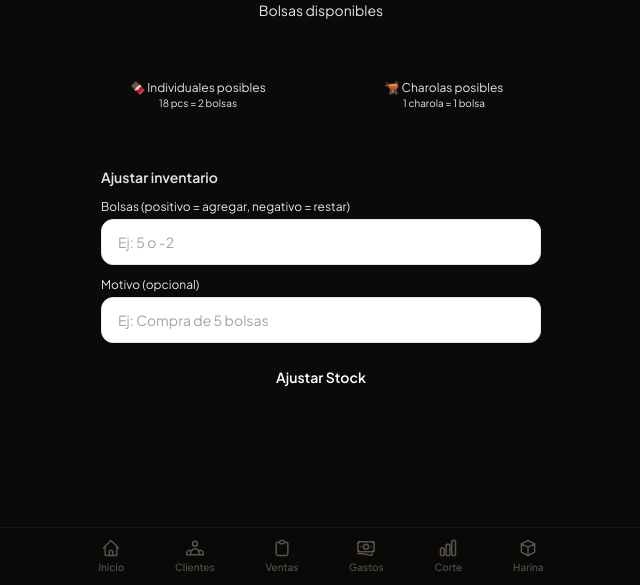
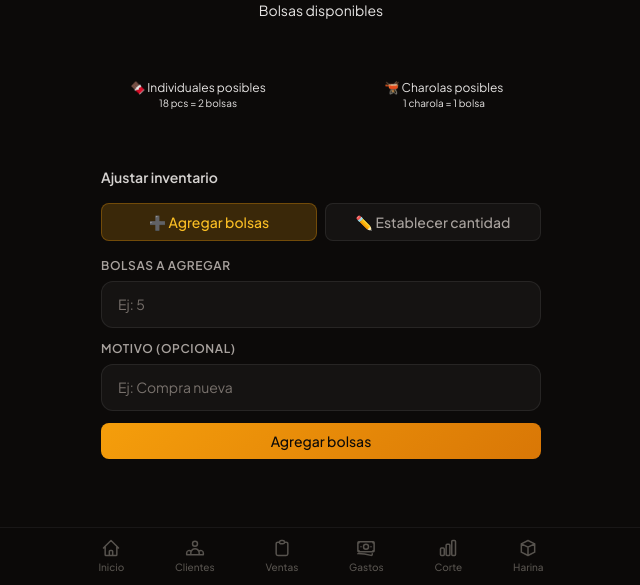
Before and after one commit to XxLGTOxX/brownies, a FastAPI app: template templates/inventory.html in a window 1280 px wide. Shown: the part 215-800 px from the top of the page, without its empty margins (319-959 px from the left). Run offline with FastAPI, Linux system fonts and the light colour scheme; the template is opened without the code that fills it, so the values that code supplies are empty; parts of the project's set-up code (start-up, migrations or seed data) failed here and were passed over; some libraries are stand-ins or nearby versions.

Commit message:
Improve form input visibility, fix flour inventory to integer only (floor decimals), redesign UI to prevent negatives

```diff
--- a/templates/inventory.html
+++ b/templates/inventory.html
@@ -37,25 +37,90 @@
 
     <!-- Adjust Inventory -->
     <div class="glass rounded-2xl p-5 card-glow">
-        <h3 class="text-sm font-semibold text-chocolate-300 mb-3">Ajustar inventario</h3>
-        <form method="POST" action="/inventario/ajustar" class="space-y-3">
+        <h3 class="text-sm font-semibold text-stone-300 mb-4">Ajustar inventario</h3>
+
+        <!-- Tabs: Add or Set -->
+        <div class="flex gap-2 mb-4">
+            <button type="button" class="tab-btn flex-1 py-2 px-3 rounded-lg text-sm font-medium transition" data-mode="add"
+                style="background: rgba(245,158,11,0.2); color: #fbbf24; border: 1px solid rgba(245,158,11,0.3);">
+                ➕ Agregar bolsas
+            </button>
+            <button type="button" class="tab-btn flex-1 py-2 px-3 rounded-lg text-sm font-medium transition" data-mode="set"
+                style="background: rgba(255,255,255,0.04); color: #a8a29e; border: 1px solid rgba(255,255,255,0.08);">
+                ✏️ Establecer cantidad
+            </button>
+        </div>
+
+        <!-- Add Mode -->
+        <form method="POST" action="/inventario/ajustar" class="space-y-3 tab-form" data-mode="add">
             <div>
-                <label class="block text-chocolate-400 text-xs mb-1">Bolsas (positivo = agregar, negativo =
-                    restar)</label>
-                <input type="number" step="0.01" name="bags" required
-                    class="w-full bg-chocolate-900/50 border border-chocolate-700/50 rounded-xl px-4 py-3 text-chocolate-100 placeholder-chocolate-600 focus:outline-none text-sm"
-                    placeholder="Ej: 5 o -2">
+                <label class="label">Bolsas a agregar</label>
+                <input type="number" step="1" name="bags" required min="0"
+                    class="input-field"
+                    placeholder="Ej: 5">
             </div>
             <div>
-                <label class="block text-chocolate-400 text-xs mb-1">Motivo (opcional)</label>
+                <label class="label">Motivo (opcional)</label>
                 <input type="text" name="reason"
-                    class="w-full bg-chocolate-900/50 border border-chocolate-700/50 rounded-xl px-4 py-3 text-chocolate-100 placeholder-chocolate-600 focus:outline-none text-sm"
-                    placeholder="Ej: Compra de 5 bolsas">
+                    class="input-field"
+                    placeholder="Ej: Compra nueva">
             </div>
-            <button type="submit" class="btn-primary w-full py-3 rounded-xl font-semibold text-white text-sm">
-                Ajustar Stock
+            <button type="submit" class="btn-brand w-full py-2 px-4 rounded-lg font-medium text-sm">
+                Agregar bolsas
+            </button>
+        </form>
+
+        <!-- Set Mode -->
+        <form method="POST" action="/inventario/establecer" class="space-y-3 tab-form hidden" data-mode="set">
+            <div>
+                <label class="label">Cantidad total de bolsas</label>
+                <input type="number" step="1" name="bags" required min="0"
+                    class="input-field"
+                    placeholder="Ej: {{ bags }}">
+            </div>
+            <div>
+                <label class="label">Motivo (opcional)</label>
+                <input type="text" name="reason"
+                    class="input-field"
+                    placeholder="Ej: Inventario físico revisado">
+            </div>
+            <button type="submit" class="btn-green w-full py-2 px-4 rounded-lg font-medium text-sm">
+                Establecer cantidad
             </button>
         </form>
     </div>
+
+    <script>
+        const tabBtns = document.querySelectorAll('.tab-btn');
+        const tabForms = document.querySelectorAll('.tab-form');
+
+        tabBtns.forEach(btn => {
+            btn.addEventListener('click', () => {
+                const mode = btn.dataset.mode;
+
+                // Update button styles
+                tabBtns.forEach(b => {
+                    if (b.dataset.mode === mode) {
+                        b.style.background = 'rgba(245,158,11,0.2)';
+                        b.style.color = '#fbbf24';
+                        b.style.border = '1px solid rgba(245,158,11,0.3)';
+                    } else {
+                        b.style.background = 'rgba(255,255,255,0.04)';
+                        b.style.color = '#a8a29e';
+                        b.style.border = '1px solid rgba(255,255,255,0.08)';
+                    }
+                });
+
+                // Show/hide forms
+                tabForms.forEach(form => {
+                    if (form.dataset.mode === mode) {
+                        form.classList.remove('hidden');
+                    } else {
+                        form.classList.add('hidden');
+                    }
+                });
+            });
+        });
+    </script>
 </div>
 {% endblock %}
```
Also changed, not shown: routes/inventory.py (+30 -1 lines), templates/client_form.html (+8 -8 lines), templates/delivery_form.html (+7 -11 lines), templates/expense_form.html (+10 -10 lines), templates/login.html (+5 -9 lines).
